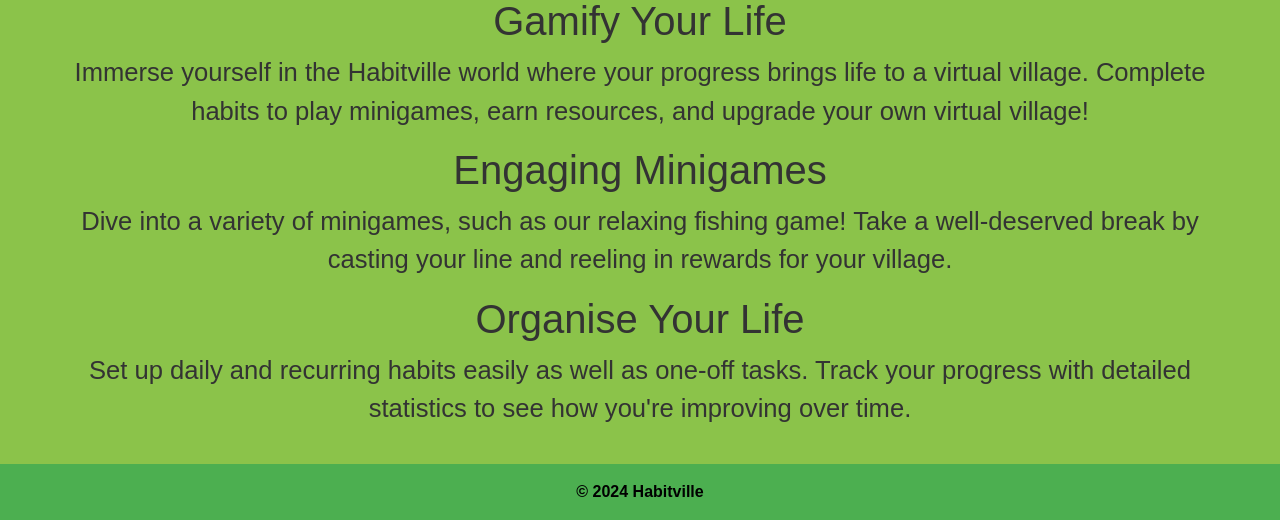
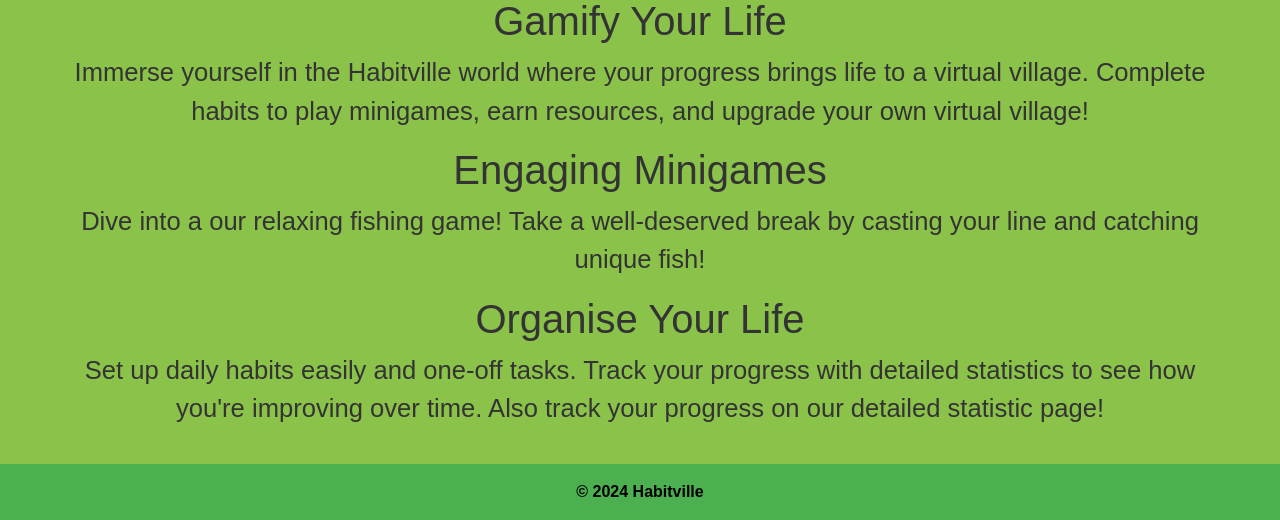
Before and after one commit to Mujahidul46/FYP_habitville, a Django app: page / in a window 1280 px wide. Shown: the part 295-815 px from the top of the page. Run offline with Django 4.2, Linux system fonts and the light colour scheme; some libraries are stand-ins or nearby versions.

Commit message:
changed requirements.txt to fix deploy errors

```diff
--- a/api/templates/base.html
+++ b/api/templates/base.html
@@ -171,10 +171,10 @@
                 <p class="home-text">Immerse yourself in the Habitville world where your progress brings life to a virtual village. Complete habits to play minigames, earn resources, and upgrade your own virtual village!</p>
 
                 <h2 class="home-subtitle">Engaging Minigames</h2>
-                <p class="home-text">Dive into a variety of minigames, such as our relaxing fishing game! Take a well-deserved break by casting your line and reeling in rewards for your village.</p>
+                <p class="home-text">Dive into a our relaxing fishing game! Take a well-deserved break by casting your line and catching unique fish!</p>
 
                 <h2 class="home-subtitle">Organise Your Life</h2>
-                <p class="home-text">Set up daily and recurring habits easily as well as one-off tasks. Track your progress with detailed statistics to see how you're improving over time.</p>
+                <p class="home-text">Set up daily habits easily and  one-off tasks. Track your progress with detailed statistics to see how you're improving over time. Also track your progress on our detailed statistic page!</p>
             </div>
         {% else %}
             <p class="text-center">Please signup or login.</p>
```
Also changed, not shown: requirements.txt (+4 -13 lines).
